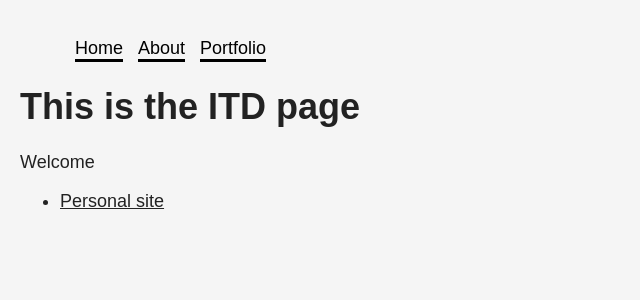
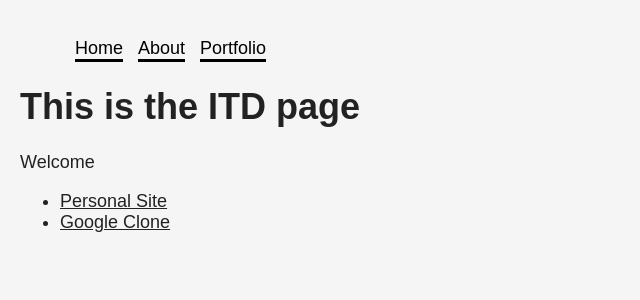
Before and after one commit to eediallo/eediallo.github.io, a React (Create React App) app in the folder my-portfolio/: page /intro-to-digital in a window 1280 px wide. Shown: the top 300 px of the page, without its empty margins (0-640 px from the left). Built offline with nearby package versions, Linux system fonts and the light colour scheme.

Commit message:
adds link to google clone projec

```diff
--- a/my-portfolio/src/pages/IntroToDigital.js
+++ b/my-portfolio/src/pages/IntroToDigital.js
@@ -6,7 +6,12 @@ const IntroToDigital = () => {
       <h1>This is the ITD page</h1>
       <p>Welcome</p>
       <ul>
-        <li><Link to="/personal-site">Personal site</Link></li>
+        <li>
+          <Link to="/personal-site">Personal Site</Link>
+        </li>
+        <li>
+          <Link to="/google-clone">Google Clone</Link>
+        </li>
       </ul>
     </>
   );
```
